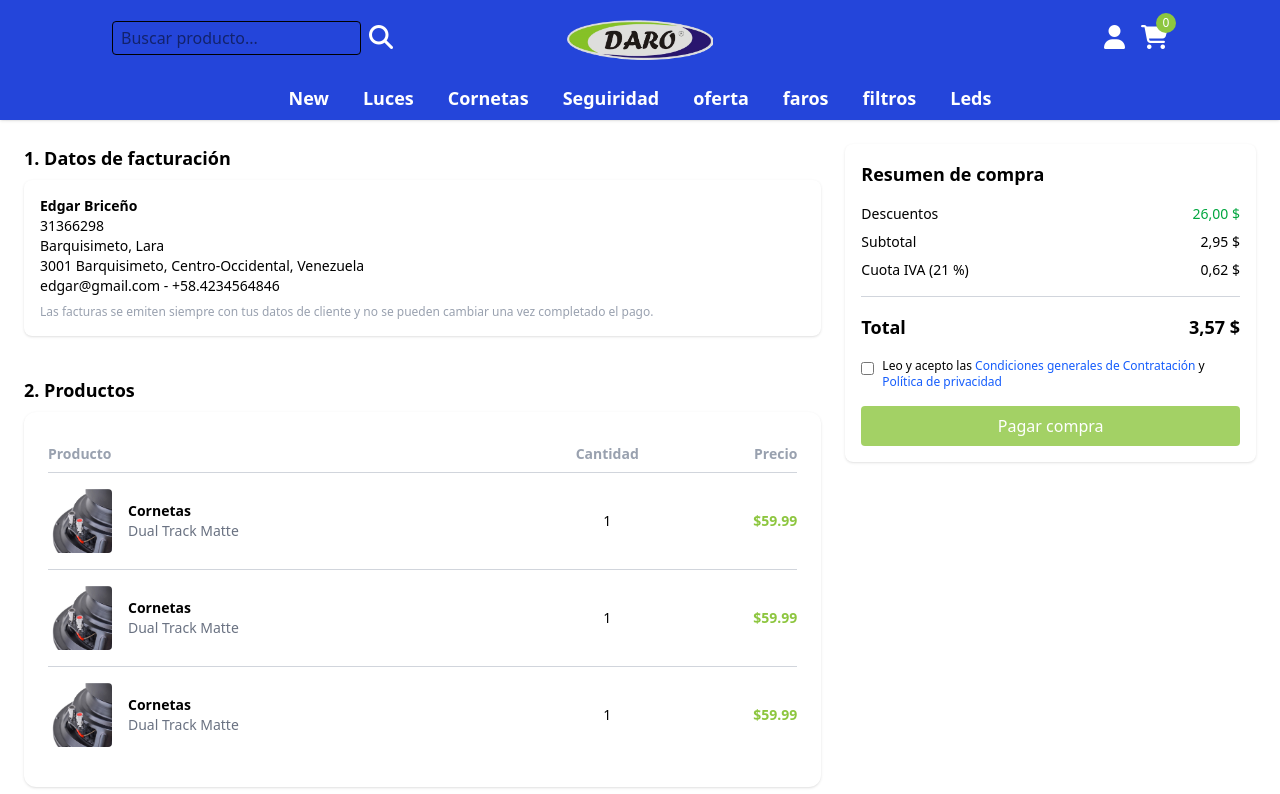
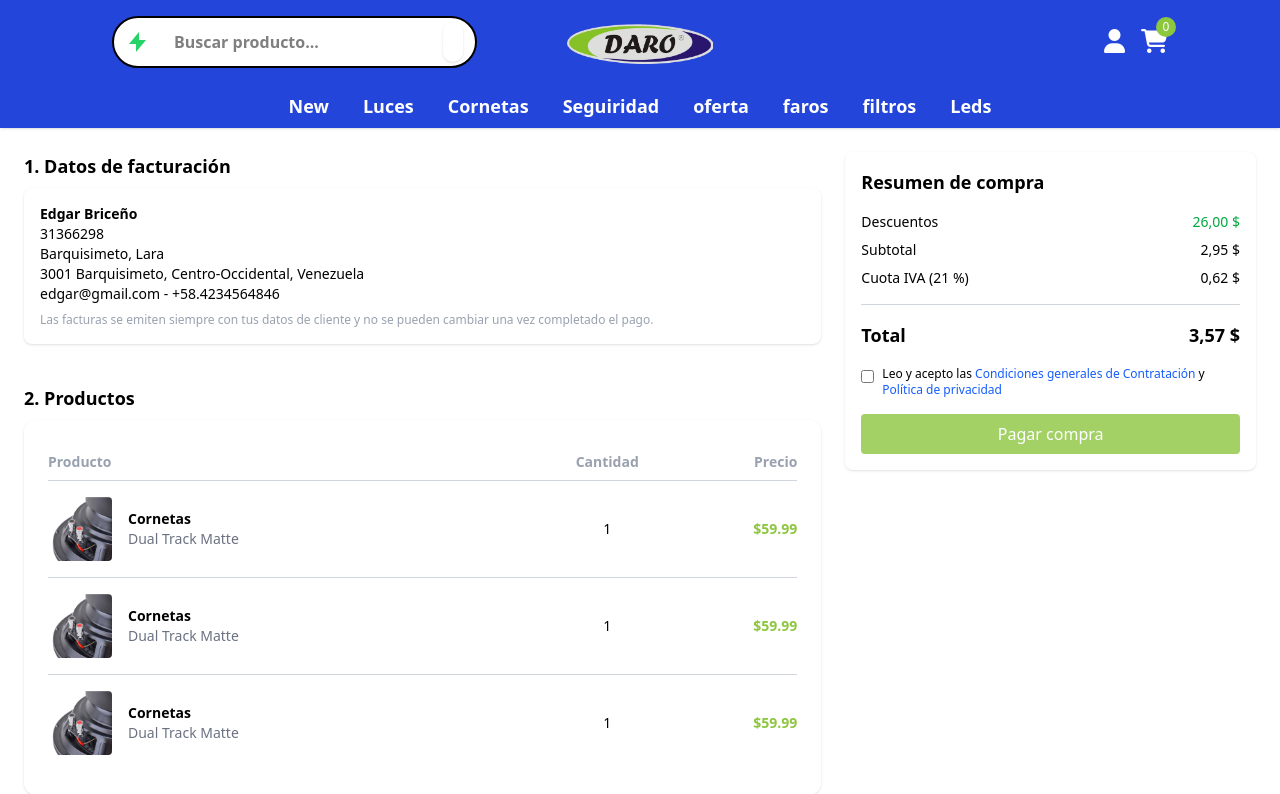
Before and after one commit to Edgarbri26/todoEnLed-online, a PHP site: page /app/views/view_Pago.php in a window 1280 px wide. Shown: the top 794 px of the page. Run offline with PHP 8.4, Linux system fonts and the light colour scheme.

Commit message:
Mejorar el formulario de búsqueda en el encabezado con nuevos estilos y un ícono decorativo.

```diff
--- a/Public/templates/header.php
+++ b/Public/templates/header.php
@@ -2,20 +2,32 @@
   <header class=" bg-azul-principal shadow sticky top-0 z-50 px-24 text-center">
     <div class="max-w-screen-xl mx-auto px-4 py-4 grid grid-cols-[1fr_auto_1fr] items-center">
       <!-- Search icon -->
-      <div class="flex items-center space-x-4">
-  <form method="get" action="" class="flex items-center space-x-2">
+   <div class="flex items-center space-x-4">
+  <form method="get" action="" class="flex items-center space-x-2 bg-white rounded-full shadow-lg px-3 py-1 border-2 border-[#0057FF] hover:border-[#25D366] transition-all duration-300">
+    <!-- Icono decorativo a la izquierda del input -->
+    <span class="flex items-center justify-center">
+      <!-- Ejemplo: rayo personalizado SVG -->
+      <svg width="24" height="24" fill="none" viewBox="0 0 24 24">
+        <path d="M13 2L3 14h7v8l10-12h-7V2z" fill="#25D366"/>
+      </svg>
+    </span>
     <input
       type="text"
       name="search"
       placeholder="Buscar producto..."
-      class="border rounded px-2 py-1"
+      class="bg-transparent focus:outline-none px-4 py-2 rounded-full text-[#0057FF] placeholder:text-[#25D366] font-semibold w-48 md:w-64 transition-all duration-300"
       value="<?php echo isset($_GET['search']) ? htmlspecialchars($_GET['search']) : '' ?>"
     >
-    <button type="submit" class="text-white hover:text-black">
-      <i class="fa-solid fa-magnifying-glass text-2xl hover:text-verde-principal"></i>
+    <button type="submit" class="flex items-center justify-center bg-[#25D366] hover:bg-[#0057FF] text-white rounded-full w-10 h-10 shadow transition-all duration-300">
+      <!-- Icono lupa SVG personalizado -->
+      <svg xmlns="http://www.w3.org/2000/svg" fill="none" viewBox="0 0 24 24" stroke-width="2" stroke="currentColor" class="w-5 h-5">
+        <circle cx="11" cy="11" r="7" stroke="#fff" stroke-width="2" fill="none"/>
+        <line x1="16.5" y1="16.5" x2="21" y2="21" stroke="#fff" stroke-width="2" stroke-linecap="round"/>
+      </svg>
     </button>
   </form>
 </div>
+
 
 
       <div class="flex flex-col items-center">
```
